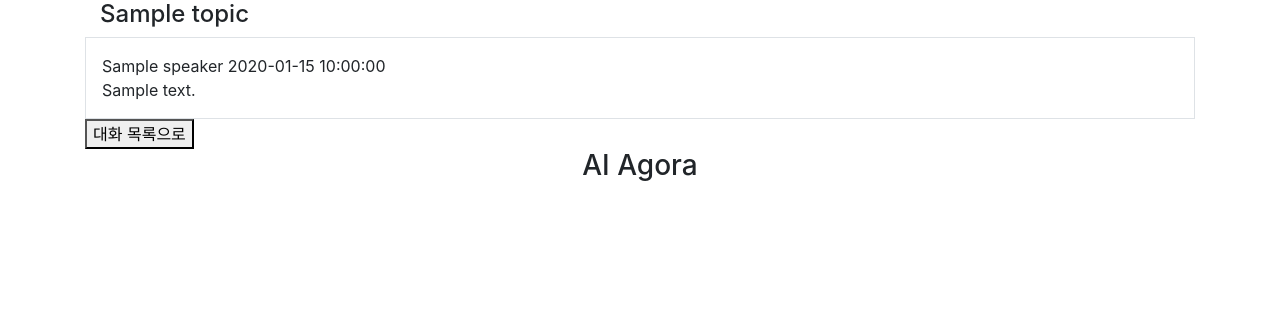
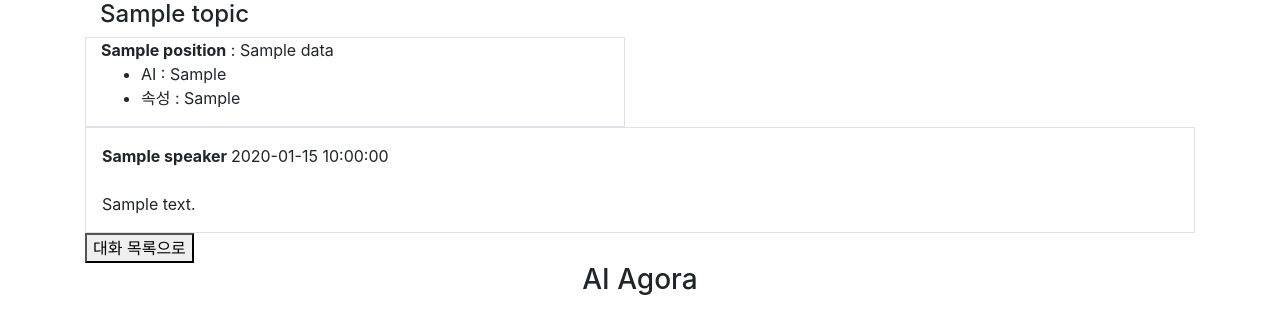
Before and after one commit to Eminority/AI_AGORA.rev1.00, a FastAPI app: template Web/templates/progress/detail.html in a window 1280 px wide. Shown: the part 56-390 px from the top of the page. Run offline with FastAPI, Linux system fonts and the light colour scheme; the template is opened without the code that fills it: most values are stand-ins (such as "Sample title", 1, 10 or a date in 2020); some libraries are stand-ins or nearby versions.

Commit message:
우리 페이지 이쁘게이쁘게

```diff
--- a/Web/templates/progress/detail.html
+++ b/Web/templates/progress/detail.html
@@ -10,16 +10,32 @@
                 {{ progress.topic }}
             </h4>
         </div>
+        <div class="container row">
+            {% for position, data in progress.participants.items() %}
+            <div class="col-sm-6 border">
+                <span>
+                    <strong>{{ position }}</strong> : {{ data.name }}</span>
+                <ul>
+                    <li>AI : {{ data.ai }}</li>
+                    <li>속성 : {{ data.object_attribute }}</li>
+                </ul>
+            </div>
+            {% endfor %}
+        </div>
         <div>
             <div id="progress-log">
                 {% for message in progress.debate_log %}
-                <div class="media border p-3">
-                    <div class="media-body">
-                        <span class="speaker" data-position="{{ message.speaker }}">{{ message.speaker }}</span>
-                        <span class="timestamp">{{ message.timestamp }}</span>
-                        <div class="message">{{ message.message }}</div>
+                    <div class="media border p-3">
+                        <div class="media-body">
+                            <strong>
+                                <span class="speaker" data-position="{{ message.speaker }}">{{ message.speaker }}</span>
+                            </strong>
+                            <span class="timestamp">{{ message.timestamp }}</span>
+                            <div class="message" style="white-space: pre-line;">
+                                {{ message.message | replace("**", "<strong>") | replace("**", "</strong>") | safe }}
+                            </div>
+                        </div>
                     </div>
-                </div>
                 {% endfor %}
             </div>
         </div>
```
Also changed, not shown: Web/router/progress.py (+24 -0 lines), Web/common_data.py (line endings or trailing spaces).
